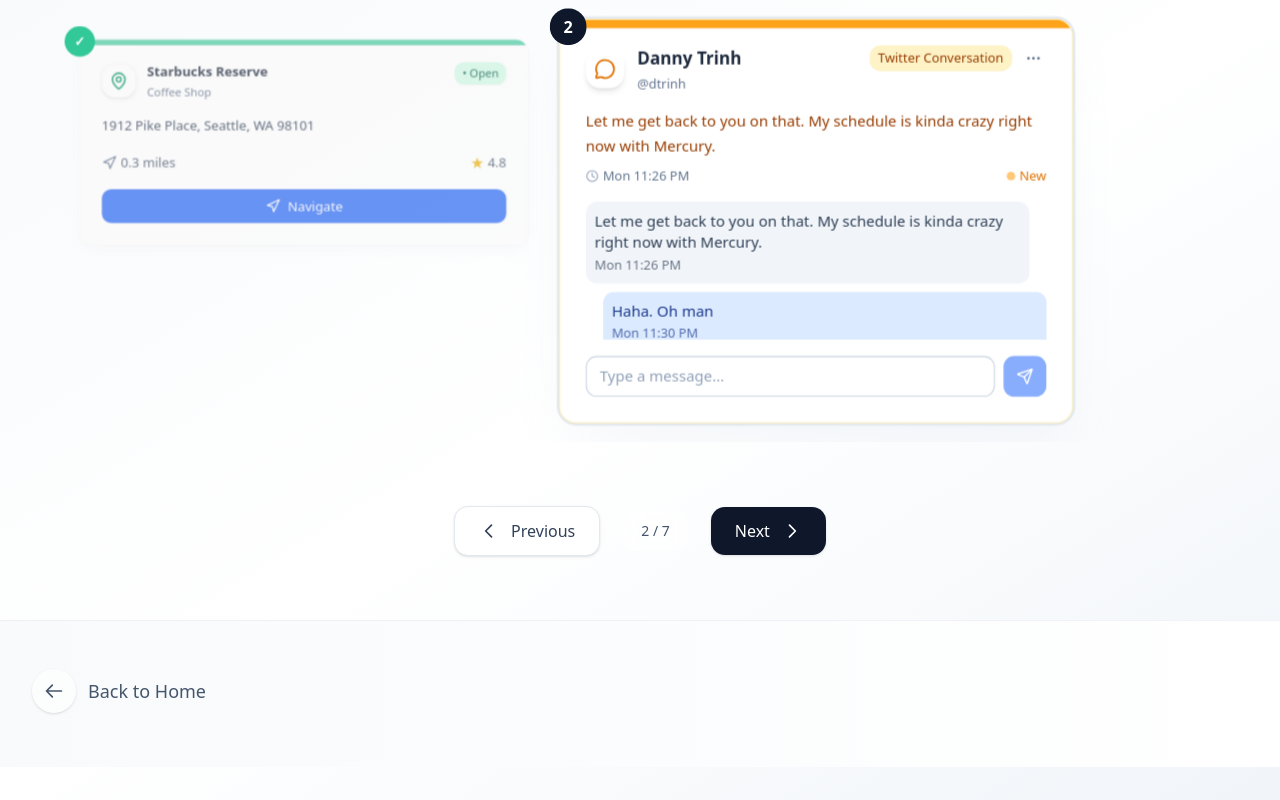
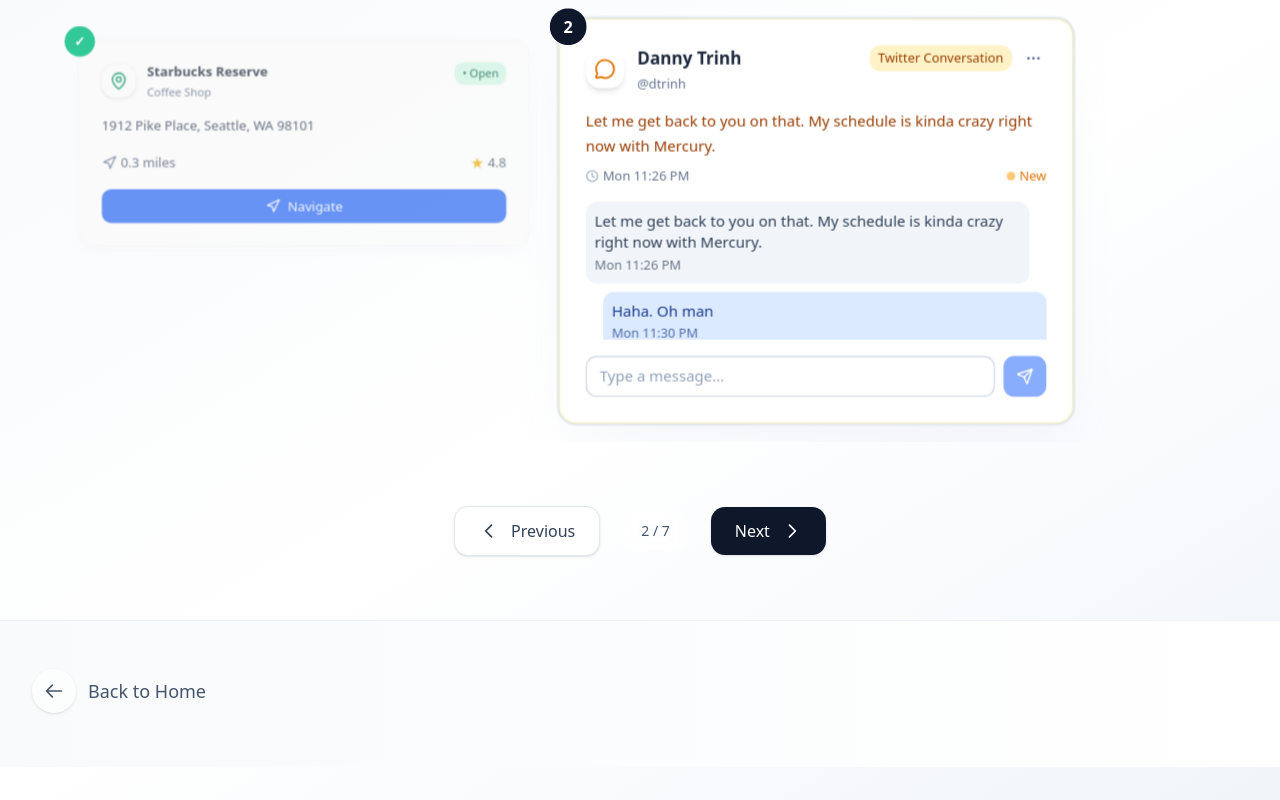
Before and after one commit to bswa006/flowy-design, a Next.js app: page /workflow in a window 1280 px wide. Both pictures are taken after a click on the button "Next". Built offline with nearby package versions, Linux system fonts and the light colour scheme.

Commit message:
css changes

```diff
--- a/components/mercury/enterprise-dashboard-card.tsx
+++ b/components/mercury/enterprise-dashboard-card.tsx
@@ -344,15 +344,7 @@
         }
       }}
     >
-      {/* Clean accent bar using Mercury tokens */}
-      <div className={cn(
-        'absolute top-0 left-0 right-0 rounded-t-2xl',
-        statusColors.accent,
-        getMercuryAccentBar(focusLevel, data.status || 'neutral').height,
-        getMercuryAccentBar(focusLevel, data.status || 'neutral').opacity
-      )} />
-
-              {/* Header with status and actions */}
+        {/* Header with status and actions */}
         <div className="flex items-start justify-between mb-5">
           <div className="flex items-center space-x-3">
             <div className={cn(
--- a/components/mercury/location-card.tsx
+++ b/components/mercury/location-card.tsx
@@ -130,22 +130,7 @@
       {...props}
     >
 
-      {/* Mercury Status Accent Bar */}
-      <div className={cn(
-        'absolute top-0 left-0 right-0',
-        MERCURY_RADIUS.accentBar,
-        focusLevel === 'focused' && [
-          data.status === 'busy' && 'h-2',
-          data.status === 'closed' && 'h-2',
-          data.status !== 'busy' && data.status !== 'closed' && 'h-1.5'
-        ],
-        focusLevel === 'ambient' && 'h-1.5',
-        focusLevel === 'fog' && 'h-1',
-        statusColors.accent,
-        focusLevel === 'focused' && (data.status === 'busy' ? 'opacity-90' : 'opacity-80'),
-        focusLevel === 'ambient' && 'opacity-70',
-        focusLevel === 'fog' && 'opacity-60'
-      )} />
+
 
       {/* Component Content */}
       <div className="relative z-10 p-6">
--- a/components/mercury/message-card.tsx
+++ b/components/mercury/message-card.tsx
@@ -134,22 +134,7 @@
       {...props}
     >
 
-      {/* Mercury Status Accent Bar */}
-      <div className={cn(
-        'absolute top-0 left-0 right-0',
-        MERCURY_RADIUS.accentBar,
-        focusLevel === 'focused' && [
-          data.status === 'unread' && 'h-2',
-          data.status === 'away' && 'h-2',
-          data.status !== 'unread' && data.status !== 'away' && 'h-1.5'
-        ],
-        focusLevel === 'ambient' && 'h-1.5',
-        focusLevel === 'fog' && 'h-1',
-        statusColors.accent,
-        focusLevel === 'focused' && (data.status === 'unread' ? 'opacity-90' : 'opacity-80'),
-        focusLevel === 'ambient' && 'opacity-70',
-        focusLevel === 'fog' && 'opacity-60'
-      )} />
+
 
       {/* Component Content */}
       <div className="relative z-10 p-6">
--- a/components/mercury/music-card.tsx
+++ b/components/mercury/music-card.tsx
@@ -138,21 +138,7 @@
       {...props}
     >
 
-      {/* Mercury Status Accent Bar */}
-      <div className={cn(
-        'absolute top-0 left-0 right-0',
-        MERCURY_RADIUS.accentBar,
-        focusLevel === 'focused' && [
-          data.status === 'buffering' && 'h-2',
-          data.status !== 'buffering' && 'h-1.5'
-        ],
-        focusLevel === 'ambient' && 'h-1.5',
-        focusLevel === 'fog' && 'h-1',
-        statusColors.accent,
-        focusLevel === 'focused' && (data.status === 'buffering' ? 'opacity-90' : 'opacity-80'),
-        focusLevel === 'ambient' && 'opacity-70',
-        focusLevel === 'fog' && 'opacity-60'
-      )} />
+
 
       {/* Component Content */}
       <div className="relative z-10 p-6">
--- a/components/mercury/product-card.tsx
+++ b/components/mercury/product-card.tsx
@@ -138,22 +138,7 @@
       {...props}
     >
 
-      {/* Clean Mercury Status Accent Bar */}
-      <div className={cn(
-        'absolute top-0 left-0 right-0',
-        MERCURY_RADIUS.accentBar,
-        statusColors.accent,
-        getMercuryAccentBar(focusLevel,
-          data.status === 'available' ? 'healthy' :
-          data.status === 'limited' ? 'warning' :
-          data.status === 'sold-out' ? 'critical' : 'neutral'
-        ).height,
-        getMercuryAccentBar(focusLevel,
-          data.status === 'available' ? 'healthy' :
-          data.status === 'limited' ? 'warning' :
-          data.status === 'sold-out' ? 'critical' : 'neutral'
-        ).opacity
-      )} />
+
 
       {/* Component Content */}
       <div className="relative z-10 p-6">
```
